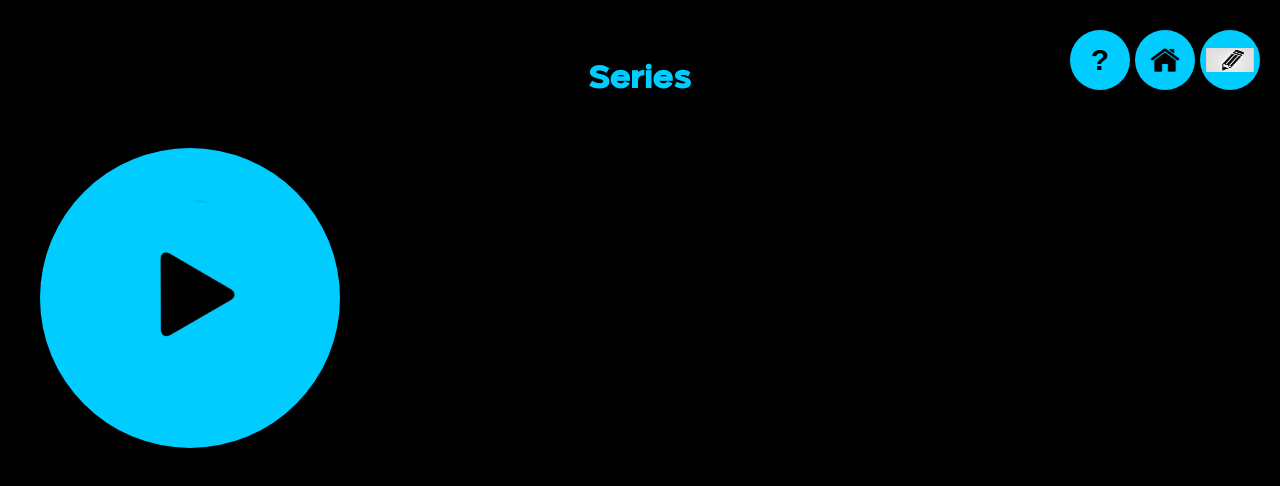
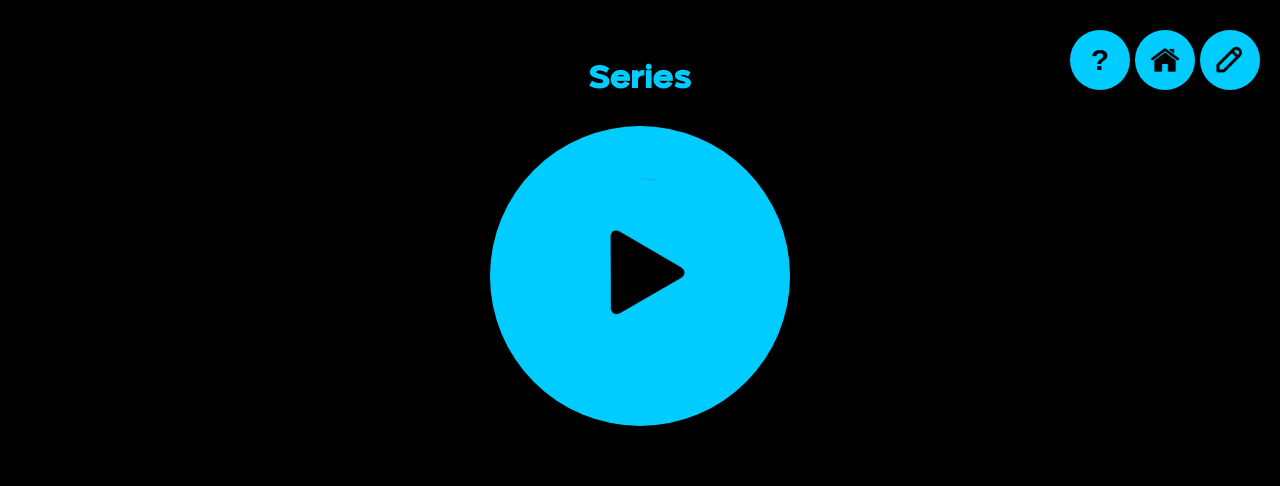
Before and after one commit to JacobZCodes/JacobZCodes.github.io, a plain HTML site: page Lessons/(2)Series/(2)Series.html in a window 1280 px wide. Shown: the top 486 px of the page. Drawn offline with nearby package versions, Linux system fonts and the light colour scheme.

Commit message:
qol changes

```diff
--- a/Scripts/buttonScripts.js
+++ b/Scripts/buttonScripts.js
@@ -22,7 +22,7 @@ homeButton.innerHTML = homeBtn.innerHTML = '<img src="../../Images/home.jpeg" al
 let nav = document.getElementsByClassName("navBtns");
 nav = nav[0];
 let feedbackBtnHTML = `<button id="feedbackBtn" class="circle" onclick=" window.open('../../feedback.html','_blank')">
-<img src="../../Images/testing.png" alt="F" style="width: 48px; height: 24px;"></button>`;
+<img src="../../Images/pencil-1.png" alt="F" style="width: 48px; height: 48px;"></button>`;
 
 let tempDiv = document.createElement("div");
 tempDiv.innerHTML = feedbackBtnHTML;
--- a/Styles/buttonStyles.css
+++ b/Styles/buttonStyles.css
@@ -20,7 +20,7 @@
 .playButton {
     width: 300px;
     height: 300px;
-    position: absolute;
+    position: relative;
     justify-self: center;
     z-index: 3;
 }
```
Also changed, not shown: Images/pencil-1.png (added).
